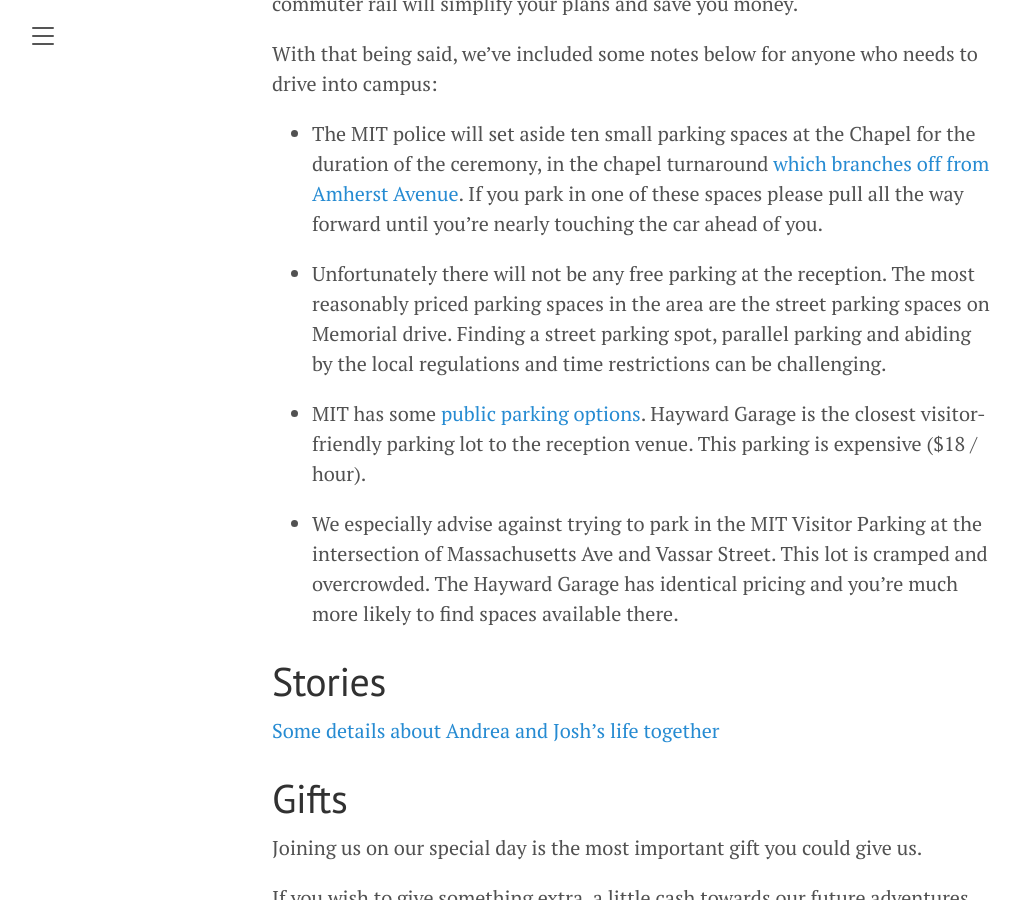
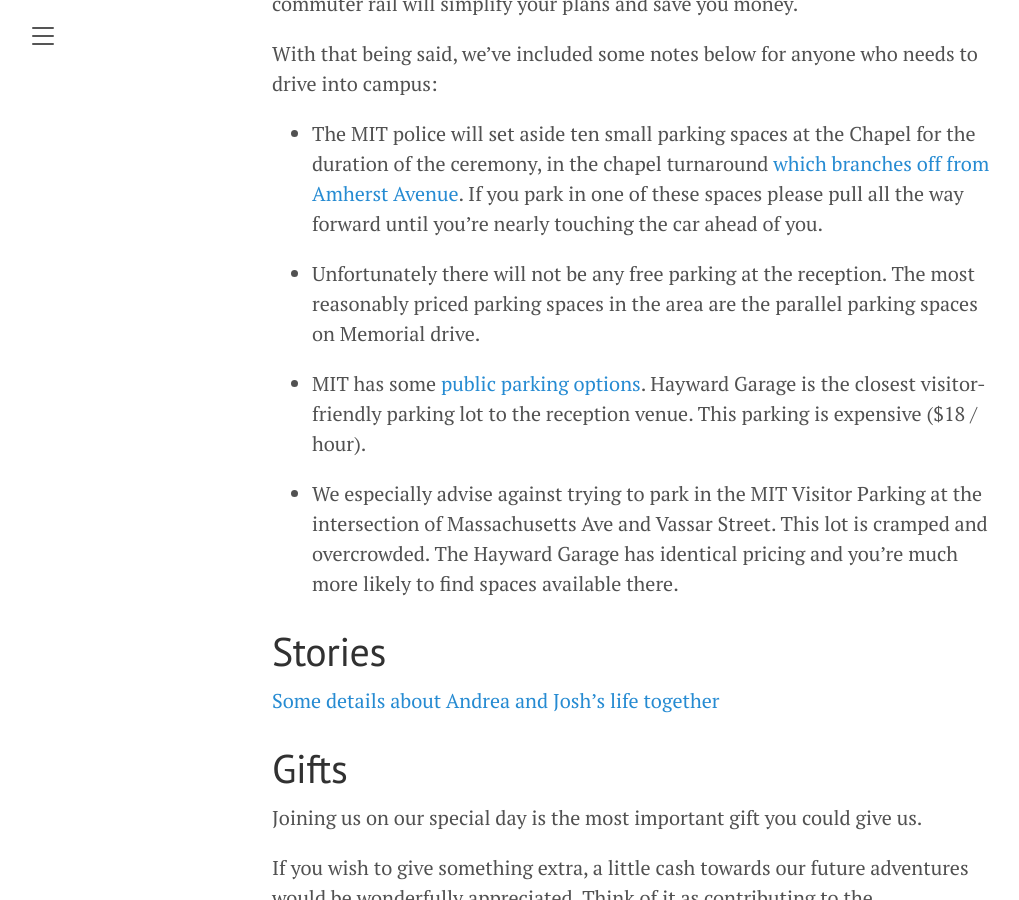
Before and after one commit to JoshBradshaw/andreajosh.github.io, a Jekyll site: the page built from _posts/2023-12-30-overview.md, in a window 1280 px wide and 900 px high, scrolled down 3431 px. Shown: the whole window, without its empty margins (8-1027 px from the left). Built offline with Jekyll 4.4.1, drawn with Linux system fonts in a browser that asks for light colours.

Commit message:
Update 2023-12-30-overview.md

```diff
--- a/_posts/2023-12-30-overview.md
+++ b/_posts/2023-12-30-overview.md
@@ -72,7 +72,7 @@ With that being said, we've included some notes below for anyone who needs to dr
 
 - The MIT police will set aside ten small parking spaces at the Chapel for the duration of the ceremony, in the chapel turnaround [which branches off from Amherst Avenue](https://maps.app.goo.gl/4R9u7qGZpNECG3Yn9). If you park in one of these spaces please pull all the way forward until you're nearly touching the car ahead of you.
 
-- Unfortunately there will not be any free parking at the reception. The most reasonably priced parking spaces in the area are the street parking spaces on Memorial drive. Finding a street parking spot, parallel parking and abiding by the local regulations and time restrictions can be challenging.
+- Unfortunately there will not be any free parking at the reception. The most reasonably priced parking spaces in the area are the parallel parking spaces on Memorial drive.
 
 - MIT has some [public parking options](https://web.mit.edu/facilities/transportation/parking/visitors/public_parking.html). Hayward Garage is the closest visitor-friendly parking lot to the reception venue. This parking is expensive ($18 / hour).
 
```
